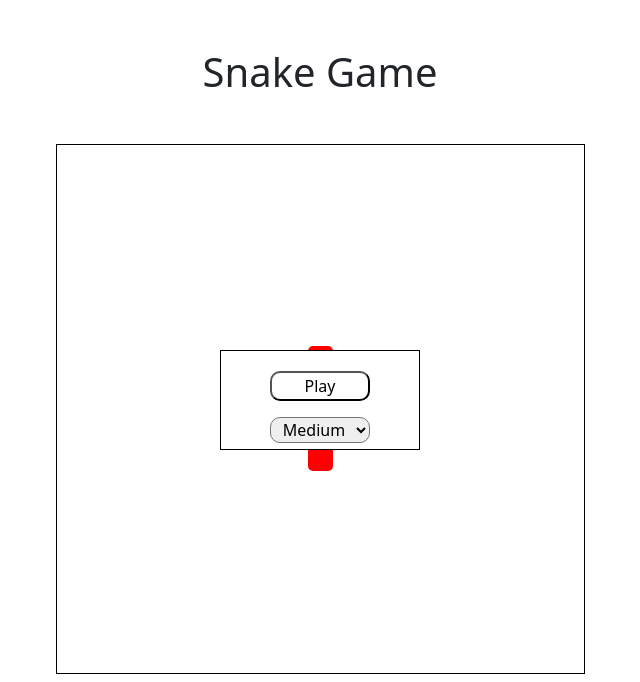
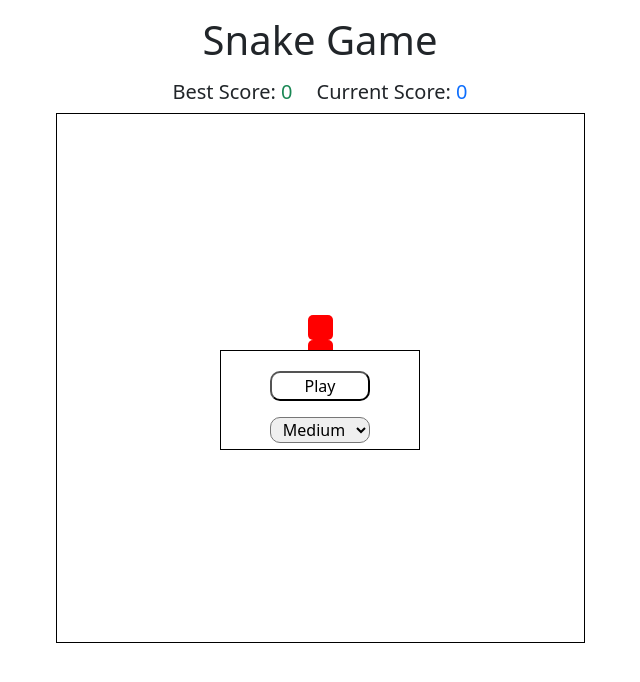
Before and after one commit to mcappucci1/snake-game, a React (Create React App) app: page / in a window 1280 px wide. Shown: the top 682 px of the page, without its empty margins (320-960 px from the left). Built offline with nearby package versions, Linux system fonts and the light colour scheme.

Commit message:
Add score

```diff
--- a/src/components/App.tsx
+++ b/src/components/App.tsx
@@ -1,15 +1,25 @@
 import { GameBoard } from "./GameBoard";
-import { memo } from "react";
+import { ScoreCounter } from "./ScoreCounter";
+import { useState } from "react";
 import 'bootstrap/dist/css/bootstrap.css';
 import "../css/App.css";
 
-export const App = memo(function AppInternal() {
+export const App = function AppInternal() {
+    const [currentScore, setCurrentScore] = useState<number>(0);
+    const [bestScore, setBestScore] = useState<number>(0);
+
     return (
         <div id="app">
-            <h1 className="text-center my-5">Snake Game</h1>
+            <h1 className="text-center mt-3 mb-3">Snake Game</h1>
+            <ScoreCounter currentScore={currentScore} bestScore={bestScore} />
             <div className="d-flex justify-content-center">
-                <GameBoard />
+                <GameBoard
+                    currentScore={currentScore}
+                    setCurrentScore={setCurrentScore}
+                    bestScore={bestScore}
+                    setBestScore={setBestScore}
+                />
             </div>
         </div>
     );
-});
+};
--- a/src/components/GameBoard.tsx
+++ b/src/components/GameBoard.tsx
@@ -17,7 +17,14 @@ import { GameCells } from "./GameCells";
 import { GameBanner } from "./GameBanner";
 import "../css/GameBoard.css";
 
-export const GameBoard = memo(function GameBoardInternal() {
+interface Props {
+    currentScore: number;
+    setCurrentScore: (score: number) => void;
+    bestScore: number;
+    setBestScore: (score: number) => void;
+}
+
+export const GameBoard = memo(function GameBoardInternal({ currentScore, setCurrentScore, bestScore, setBestScore }: Props) {
     const [snake, setSnake] = useState<SnakeCell[]>(SNAKE_START_POSITION);
     const [snakeDirection, setSnakeDirection] = useState<Direction>(Direction.DOWN);
     const [food, setFood] = useState<SnakeCell>();
@@ -51,6 +58,8 @@ export const GameBoard = memo(function GameBoardInternal() {
         let [_x, _y] = getNextHead();
         movedSnake = [{ x: snake[0].x + _x, y: snake[0].y + _y }, ...snake.slice(0,-1)];
         if (didSnakeEat(movedSnake)) {
+            if (currentScore + 1 > bestScore) setBestScore(currentScore + 1);
+            setCurrentScore(currentScore + 1);
             removeFoodClass(food!);
             movedSnake.push(snake[snake.length-1]);
             createFood();
@@ -101,6 +110,7 @@ export const GameBoard = memo(function GameBoardInternal() {
         clearBoard();
         setSnake(SNAKE_START_POSITION);
         initializeSnake();
+        setCurrentScore(0);
         setSnakeDirection(Direction.DOWN);
     }, [clearBoard, snakeDirection, snake, food]);
 
--- /dev/null
+++ b/src/components/ScoreCounter.tsx
@@ -0,0 +1,14 @@
+import { memo, useState } from "react";
+
+interface Props {
+    currentScore: number;
+    bestScore: number;
+}
+export const ScoreCounter = memo(function ScoreCounterInternal({ currentScore, bestScore }: Props) {
+    return (
+        <div className="text-center mb-2">
+            <h5 className="d-inline me-4">Best Score: <span className="text-success">{bestScore}</span></h5>
+            <h5 className="d-inline">Current Score: <span className="text-primary">{currentScore}</span></h5>
+        </div>
+    );
+});
```
